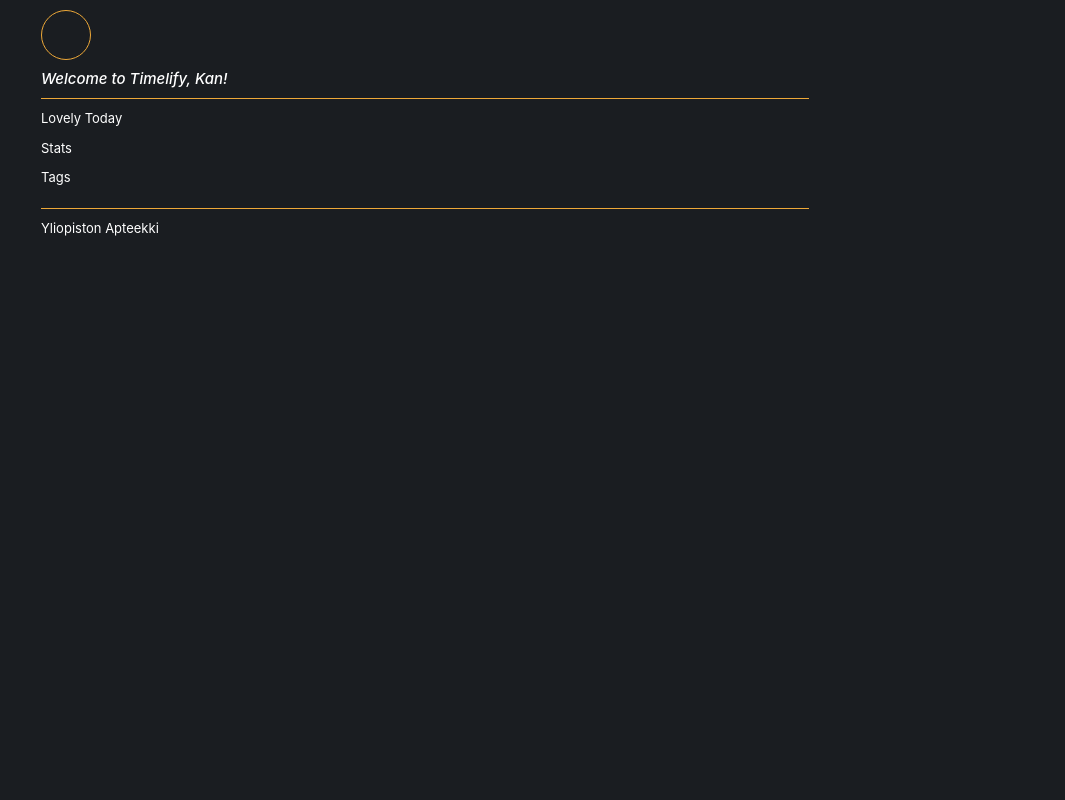
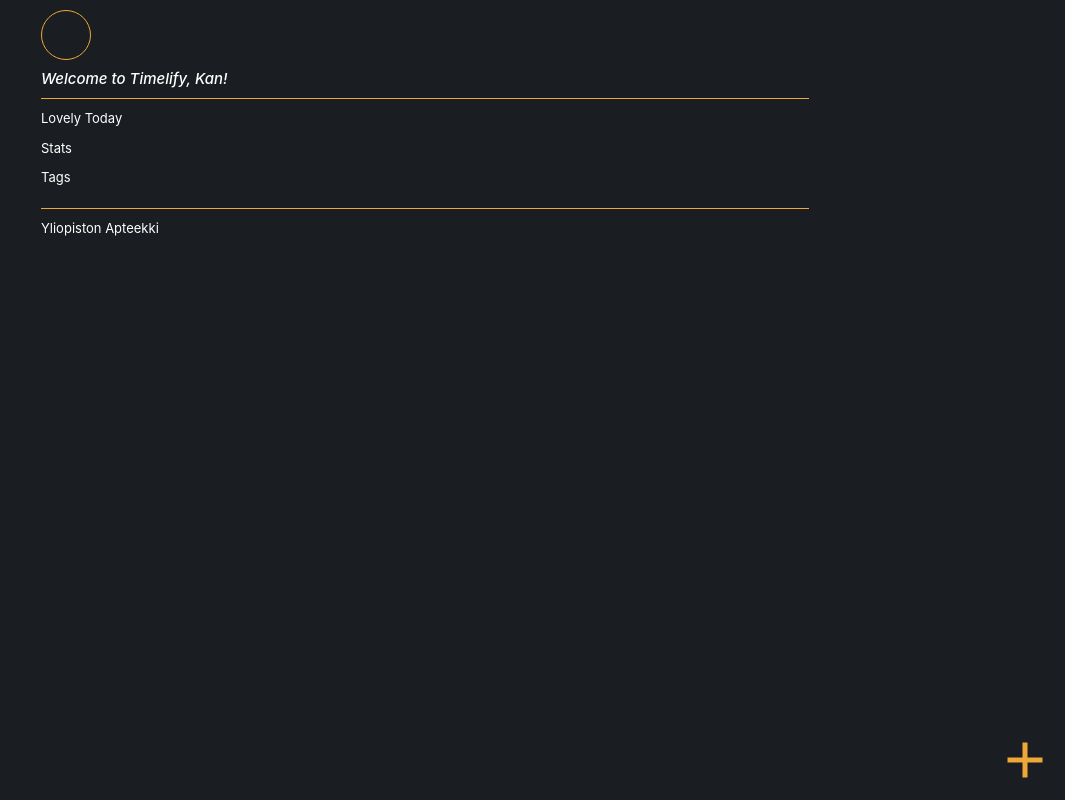
Before and after one commit to counterall/tracking-time, a React (Create React App) app: page / in a window 1280 px wide. Shown: the whole page, without its empty margins (215-1280 px from the left). Built offline with nearby package versions, Linux system fonts and the light colour scheme.

Commit message:
Add "add button" component to menu view

```diff
--- a/src/route/Menu.js
+++ b/src/route/Menu.js
@@ -5,6 +5,7 @@ import Separator from "../components/menu/Separator";
 import Main from "../components/menu/Main";
 import Avatar from "../images/avatar.png";
 import Projects from "../components/menu/Projects";
+import AddButton from "../components/ui/AddButton";
 
 
 
@@ -35,6 +36,7 @@ class Menu extends PureComponent {
                 <Main />
                 <Separator />
                 <Projects list={this.state.projects} />
+                <AddButton />
             </div>
         );
     }
```
